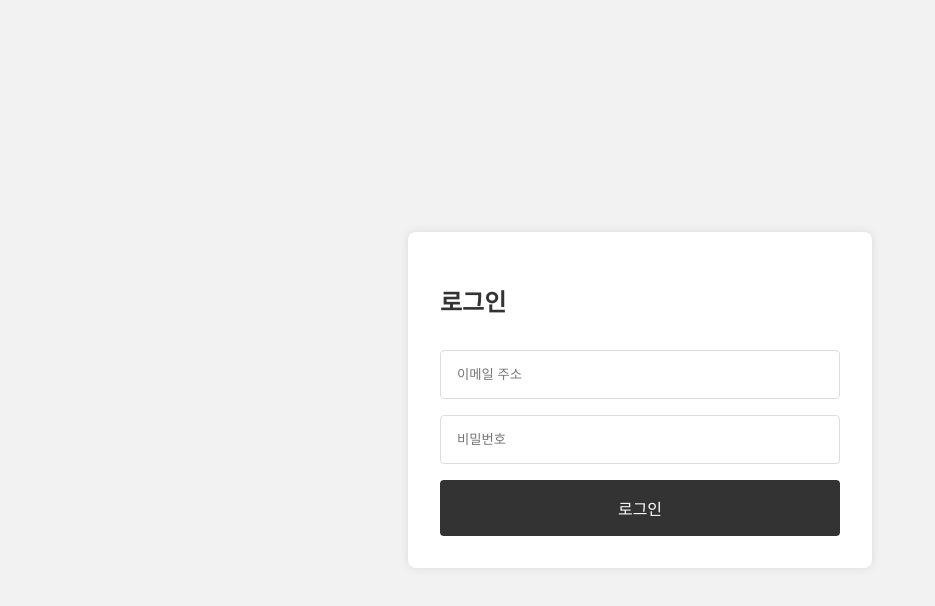
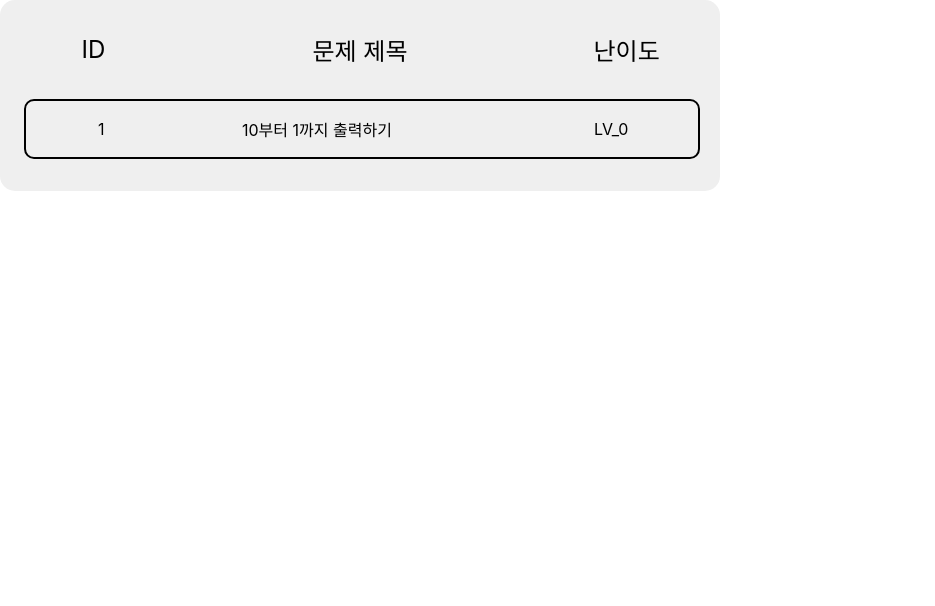
Before and after one commit to damhyeong/DataCreature-TS-React, a React (Create React App) app: page / in a window 1280 px wide. Shown: the top 606 px of the page, without its empty margins (0-935 px from the left). Built offline with nearby package versions, Linux system fonts and the light colour scheme.

Commit message:
Commit For saving After Creating Some SCSS Files

```diff
--- a/package.json
+++ b/package.json
@@ -14,6 +14,7 @@
     "react": "^18.2.0",
     "react-dom": "^18.2.0",
     "react-scripts": "5.0.1",
+    "sass": "^1.69.5",
     "styled-components": "^6.1.1",
     "typescript": "^4.9.5",
     "web-vitals": "^2.1.4"
--- a/src/App.tsx
+++ b/src/App.tsx
@@ -2,10 +2,11 @@ import React from 'react';
 import logo from './logo.svg';
 import './App.css';
 import Login from "./Login";
+import ExampleList from "./components/ExampleList/ExampleList";
 
 function App() {
     return (
-        <Login/>
+        <ExampleList/>
     );
 }
 
--- /dev/null
+++ b/src/components/ExampleList/ExampleList.tsx
@@ -0,0 +1,23 @@
+import React from "react";
+import "./style.scss"
+import ExampleListItem from "../ExampleListItem/ExampleListItem";
+
+const ExampleList = () => {
+
+
+    return (
+        <div className={"container"}>
+            <div className={"title-container"}>
+                <div className={"id-title"}>ID</div>
+                <div className={"title-title"}>문제 제목</div>
+                <div className={"level-title"}>난이도</div>
+            </div>
+
+
+            <div className={"exam-container"}>
+                <ExampleListItem id={1} title={"10부터 1까지 출력하기"} level={0}/>
+            </div>
+        </div>
+    )
+}
+export default ExampleList;
--- /dev/null
+++ b/src/components/ExampleList/style.scss
@@ -0,0 +1,42 @@
+.container{
+  display: flex;
+  background: #efefef;
+  border-radius: 15px;
+  width: 45rem;
+  flex-direction: column;
+  .title-container{
+    display: flex;
+    padding-top: 2rem;
+    flex-direction: row;
+    justify-content: space-around;
+    align-items: center;
+    .id-title{
+      display: flex;
+      justify-content: center;
+      width: 5rem;
+      font-size: 1.5rem;
+    }
+    .title-title{
+      display: flex;
+      justify-content: center;
+      width : 15rem;
+      font-size: 1.5rem;
+    }
+    .level-title{
+      display: flex;
+      justify-content: center;
+      width : 5rem;
+      font-size: 1.5rem;
+    }
+  }
+
+  .exam-container{
+    width: 100%;
+    padding-top: 2rem;
+    padding-right: 1.5rem;
+    padding-left: 1.5rem;
+    padding-bottom: 2rem;
+    align-items: center;
+    justify-content: center;
+  }
+}
--- /dev/null
+++ b/src/components/ExampleListItem/ExampleListItem.tsx
@@ -0,0 +1,36 @@
+import React from 'react';
+import "./style.scss";
+
+interface PIFace{
+    id : number;
+    title : string;
+    level : number;
+}
+
+const ExampleListItem = (props : PIFace) => {
+    const {id, title, level} = props;
+
+
+    return (
+        <div className={"example-list-item"}>
+            <div className={"main-box"}>
+                <div className={"item-left"}>
+                    <div className={"example-id"}>
+                        {id}
+                    </div>
+                </div>
+                <div className={"item-middle"}>
+                    <div className={"example-title"}>
+                        {title}
+                    </div>
+                </div>
+                <div className={"item-right"}>
+                    <div className={"example-level"}>
+                        LV_{level}
+                    </div>
+                </div>
+            </div>
+        </div>
+    )
+}
+export default ExampleListItem;
--- a/src/components/ExampleListItem/style.scss
+++ b/src/components/ExampleListItem/style.scss
@@ -0,0 +1,32 @@
+.example-list-item{
+  border-radius: 10px;
+  border: 2px solid black;
+  padding: 1rem;
+  width: 40rem;
+  .main-box{
+    display: flex;
+    justify-content: space-around;
+    align-items: center;
+    .item-left{
+      justify-content: center;
+      align-items: center;
+      .example-id{
+        width : 2rem;
+      }
+    }
+    .item-middle{
+      justify-content: center;
+      align-items: center;
+      .example-title{
+        width : 15rem;
+      }
+    }
+    .item-right{
+      justify-content: center;
+      align-items: center;
+      .example-level{
+        width : 2rem;
+      }
+    }
+  }
+}
```
Also changed, not shown: src/components/ExampleListItem/Index.tsx (deleted, +0 -20 lines), src/apis/index.ts (deleted), 1 other file (tests, documents, lock files or other folders).
